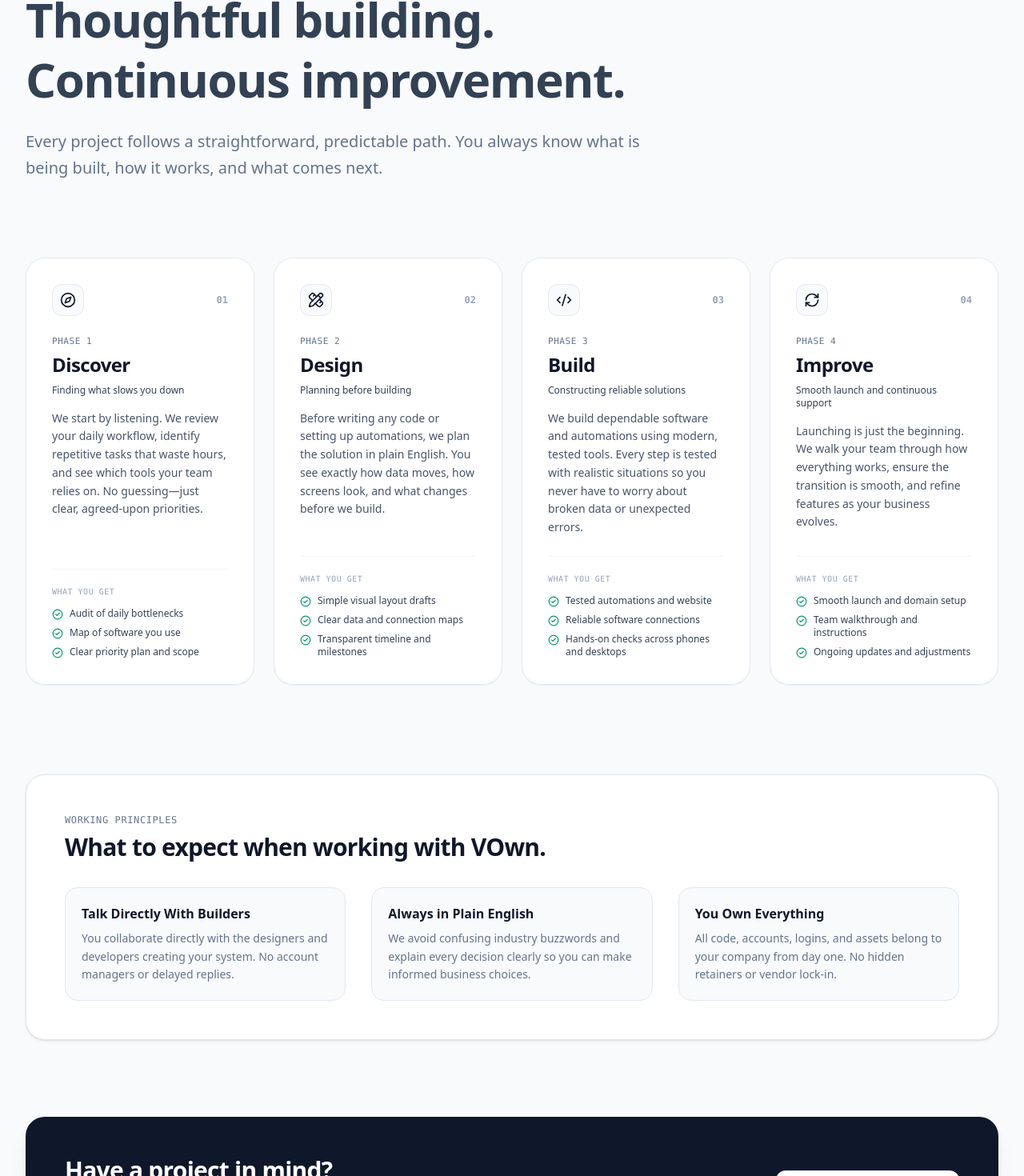
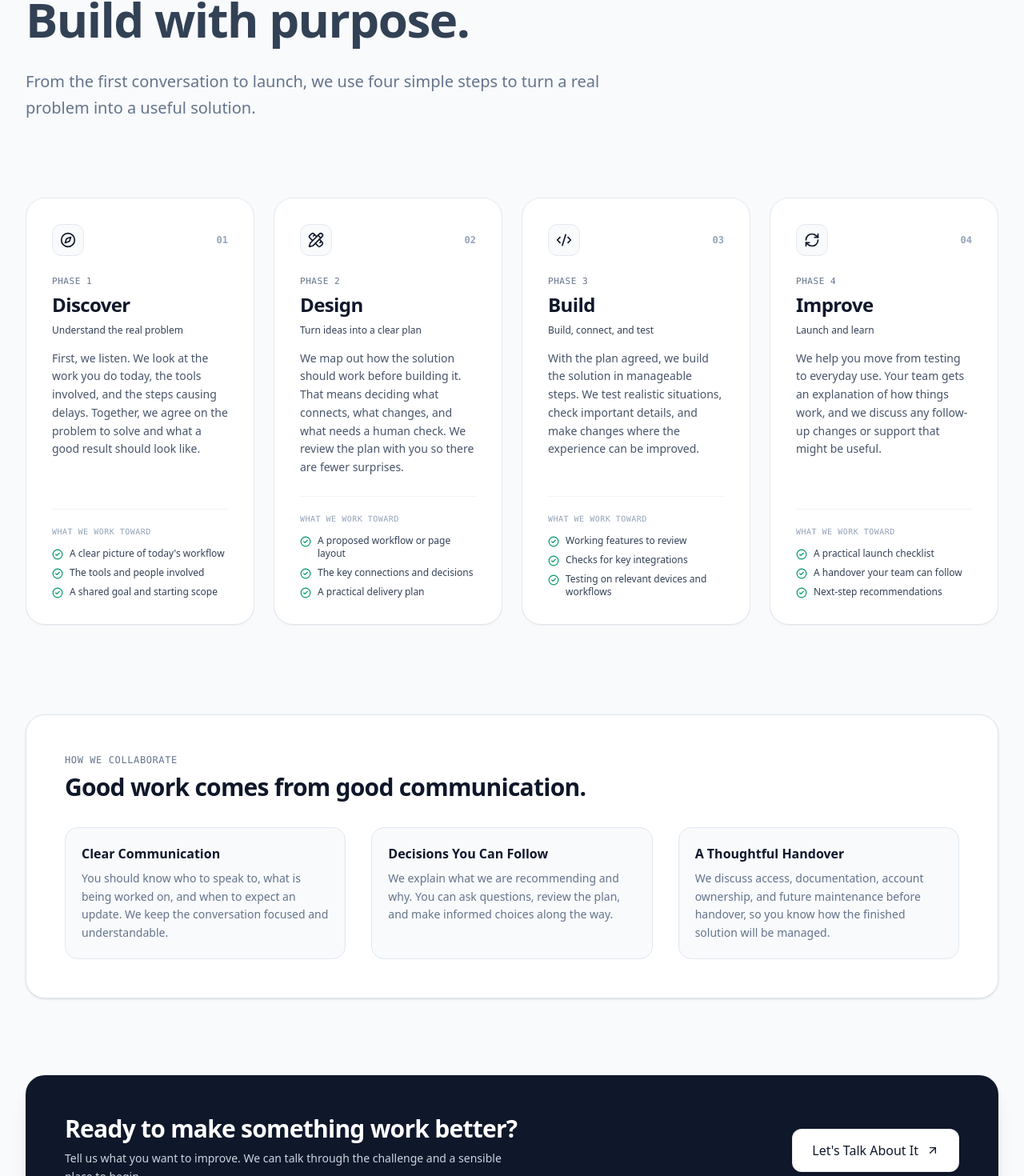
Before and after one commit to vownofficial-cloud/vown, a Next.js app: page /approach in a window 1280 px wide. Shown: the part 292-1762 px from the top of the page at 80% size. Built offline with nearby package versions, Linux system fonts and the light colour scheme.

Commit message:
content: make the project process clear and credible

```diff
--- a/src/app/approach/page.tsx
+++ b/src/app/approach/page.tsx
@@ -7,14 +7,14 @@ import { MotionWrap, StaggerContainer, StaggerItem } from "@/components/motion/M
 export const metadata: Metadata = {
   title: "VOwn",
   description:
-    "How VOwn works: Discover, Design, Build, and Improve. A transparent, 4-phase methodology for AI automation, integrations, and websites built for real business ROI.",
+    "See how VOwn plans, builds, tests, and improves practical automations, business integrations, and websites.",
   alternates: {
     canonical: "https://vown.site/approach",
   },
   openGraph: {
-    title: "Our Approach — Clear, Practical Automation & Web Process | VOwn",
+    title: "How VOwn Works | From Idea to Launch",
     description:
-      "How VOwn works: Discover, Design, Build, and Improve. A transparent, 4-phase methodology for AI automation, integrations, and websites built for real business ROI.",
+      "See how VOwn plans, builds, tests, and improves practical automations, business integrations, and websites.",
     url: "https://vown.site/approach",
     siteName: "VOwn",
     images: [
@@ -36,75 +36,75 @@ export default function ApproachPage() {
       step: "01",
       name: "Discover",
       phase: "Phase 1",
-      tagline: "Finding what slows you down",
+      tagline: "Understand the real problem",
       icon: Compass,
       description:
-        "We start by listening. We review your daily workflow, identify repetitive tasks that waste hours, and see which tools your team relies on. No guessing—just clear, agreed-upon priorities.",
+        "First, we listen. We look at the work you do today, the tools involved, and the steps causing delays. Together, we agree on the problem to solve and what a good result should look like.",
       deliverables: [
-        "Audit of daily bottlenecks",
-        "Map of software you use",
-        "Clear priority plan and scope",
+        "A clear picture of today's workflow",
+        "The tools and people involved",
+        "A shared goal and starting scope",
       ],
     },
     {
       step: "02",
       name: "Design",
       phase: "Phase 2",
-      tagline: "Planning before building",
+      tagline: "Turn ideas into a clear plan",
       icon: PencilRuler,
       description:
-        "Before writing any code or setting up automations, we plan the solution in plain English. You see exactly how data moves, how screens look, and what changes before we build.",
+        "We map out how the solution should work before building it. That means deciding what connects, what changes, and what needs a human check. We review the plan with you so there are fewer surprises.",
       deliverables: [
-        "Simple visual layout drafts",
-        "Clear data and connection maps",
-        "Transparent timeline and milestones",
+        "A proposed workflow or page layout",
+        "The key connections and decisions",
+        "A practical delivery plan",
       ],
     },
     {
       step: "03",
       name: "Build",
       phase: "Phase 3",
-      tagline: "Constructing reliable solutions",
+      tagline: "Build, connect, and test",
       icon: Code2,
       description:
-        "We build dependable software and automations using modern, tested tools. Every step is tested with realistic situations so you never have to worry about broken data or unexpected errors.",
+        "With the plan agreed, we build the solution in manageable steps. We test realistic situations, check important details, and make changes where the experience can be improved.",
       deliverables: [
-        "Tested automations and website",
-        "Reliable software connections",
-        "Hands-on checks across phones and desktops",
+        "Working features to review",
+        "Checks for key integrations",
+        "Testing on relevant devices and workflows",
       ],
     },
     {
       step: "04",
       name: "Improve",
       phase: "Phase 4",
-      tagline: "Smooth launch and continuous support",
+      tagline: "Launch and learn",
       icon: RefreshCw,
       description:
-        "Launching is just the beginning. We walk your team through how everything works, ensure the transition is smooth, and refine features as your business evolves.",
+        "We help you move from testing to everyday use. Your team gets an explanation of how things work, and we discuss any follow-up changes or support that might be useful.",
       deliverables: [
-        "Smooth launch and domain setup",
-        "Team walkthrough and instructions",
-        "Ongoing updates and adjustments",
+        "A practical launch checklist",
+        "A handover your team can follow",
+        "Next-step recommendations",
       ],
     },
   ];
 
   const principles = [
     {
-      title: "Talk Directly With Builders",
+      title: "Clear Communication",
       description:
-        "You collaborate directly with the designers and developers creating your system. No account managers or delayed replies.",
+        "You should know who to speak to, what is being worked on, and when to expect an update. We keep the conversation focused and understandable.",
     },
     {
-      title: "Always in Plain English",
+      title: "Decisions You Can Follow",
       description:
-        "We avoid confusing industry buzzwords and explain every decision clearly so you can make informed business choices.",
+        "We explain what we are recommending and why. You can ask questions, review the plan, and make informed choices along the way.",
     },
     {
-      title: "You Own Everything",
+      title: "A Thoughtful Handover",
       description:
-        "All code, accounts, logins, and assets belong to your company from day one. No hidden retainers or vendor lock-in.",
+        "We discuss access, documentation, account ownership, and future maintenance before handover, so you know how the finished solution will be managed.",
     },
   ];
 
@@ -130,9 +130,9 @@ export default function ApproachPage() {
       },
       {
         "@type": "HowTo",
-        name: "VOwn's 4-Phase Automation and Web Development Process",
+        name: "VOwn's Four-Step Project Process",
         description:
-          "How VOwn designs, builds, and deploys custom AI automations, integrations, and websites for growing businesses.",
+          "How VOwn discovers needs, plans the solution, builds carefully, and supports a clear launch.",
         step: stages.map((stage, idx) => ({
           "@type": "HowToStep",
           position: idx + 1,
@@ -163,12 +163,12 @@ export default function ApproachPage() {
             </span>
           </div>
           <h1 className="text-4xl sm:text-6xl font-extrabold tracking-tight text-[#0F172A] dark:text-white leading-tight mb-6">
-            Clear thinking.
+            Start with clarity.
             <br />
-            <span className="text-[#334155] dark:text-slate-300">Thoughtful building. Continuous improvement.</span>
+            <span className="text-[#334155] dark:text-slate-300">Build with purpose.</span>
           </h1>
           <p className="text-lg sm:text-xl text-[#64748B] dark:text-slate-300 leading-relaxed">
-            Every project follows a straightforward, predictable path. You always know what is being built, how it works, and what comes next.
+            From the first conversation to launch, we use four simple steps to turn a real problem into a useful solution.
           </p>
         </MotionWrap>
 
@@ -208,7 +208,7 @@ export default function ApproachPage() {
                     {/* Deliverables Checklist */}
                     <div className="pt-5 border-t border-slate-100 dark:border-slate-800">
                       <div className="text-[10px] font-mono uppercase tracking-wider text-[#94A3B8] dark:text-slate-500 mb-3">
-                        What you get
+                        What We Work Toward
                       </div>
                       <ul className="space-y-2">
                         {stage.deliverables.map((item) => (
@@ -226,14 +226,14 @@ export default function ApproachPage() {
           </StaggerContainer>
         </div>
 
-        {/* Working Principles */}
+        {/* How We Collaborate */}
         <MotionWrap delay={0.1} direction="up" className="p-8 sm:p-12 rounded-3xl bg-white dark:bg-[#111827] border border-[#E2E8F0] dark:border-slate-800 shadow-sm mb-16 sm:mb-24">
           <div className="max-w-2xl mb-8">
             <div className="text-xs font-mono uppercase tracking-wider text-[#64748B] dark:text-slate-400 mb-2">
-              Working Principles
+              How We Collaborate
             </div>
             <h2 className="text-2xl sm:text-3xl font-extrabold text-[#0F172A] dark:text-white tracking-tight">
-              What to expect when working with VOwn.
+              Good work comes from good communication.
             </h2>
           </div>
 
@@ -251,14 +251,14 @@ export default function ApproachPage() {
         <MotionWrap delay={0.15} direction="up" className="p-8 sm:p-12 rounded-3xl bg-[#0F172A] dark:bg-[#111827] text-white flex flex-col md:flex-row items-start md:items-center justify-between gap-6 border border-transparent dark:border-slate-800 shadow-xl">
           <div className="max-w-xl">
             <h3 className="text-2xl sm:text-3xl font-extrabold tracking-tight mb-2 text-white">
-              Have a project in mind?
+              Ready to make something work better?
             </h3>
             <p className="text-sm text-slate-300 dark:text-slate-300 leading-relaxed">
-              We start with a quick, no-pressure discovery conversation to see if we&apos;re a good fit for each other.
+              Tell us what you want to improve. We can talk through the challenge and a sensible place to begin.
             </p>
           </div>
           <Button href="/contact" variant="white" size="lg" icon={<ArrowUpRight className="w-4 h-4" />}>
-            Start a Conversation
+            Let's Talk About It
           </Button>
         </MotionWrap>
 
```
